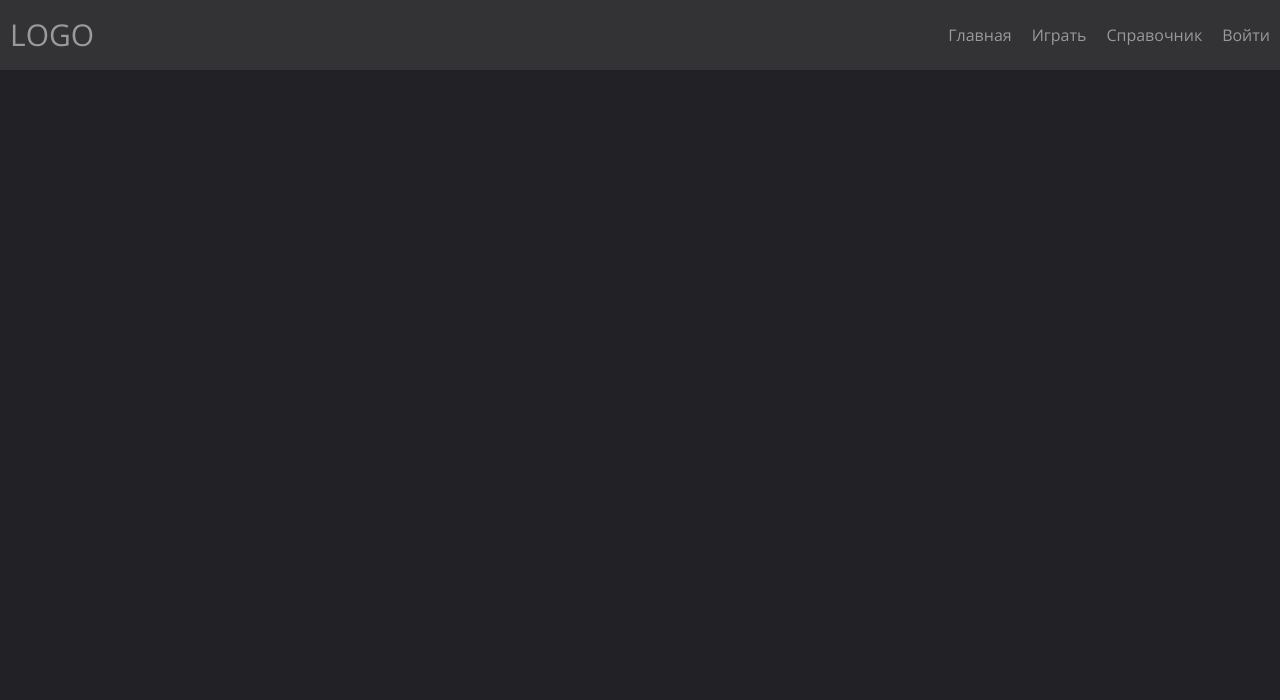
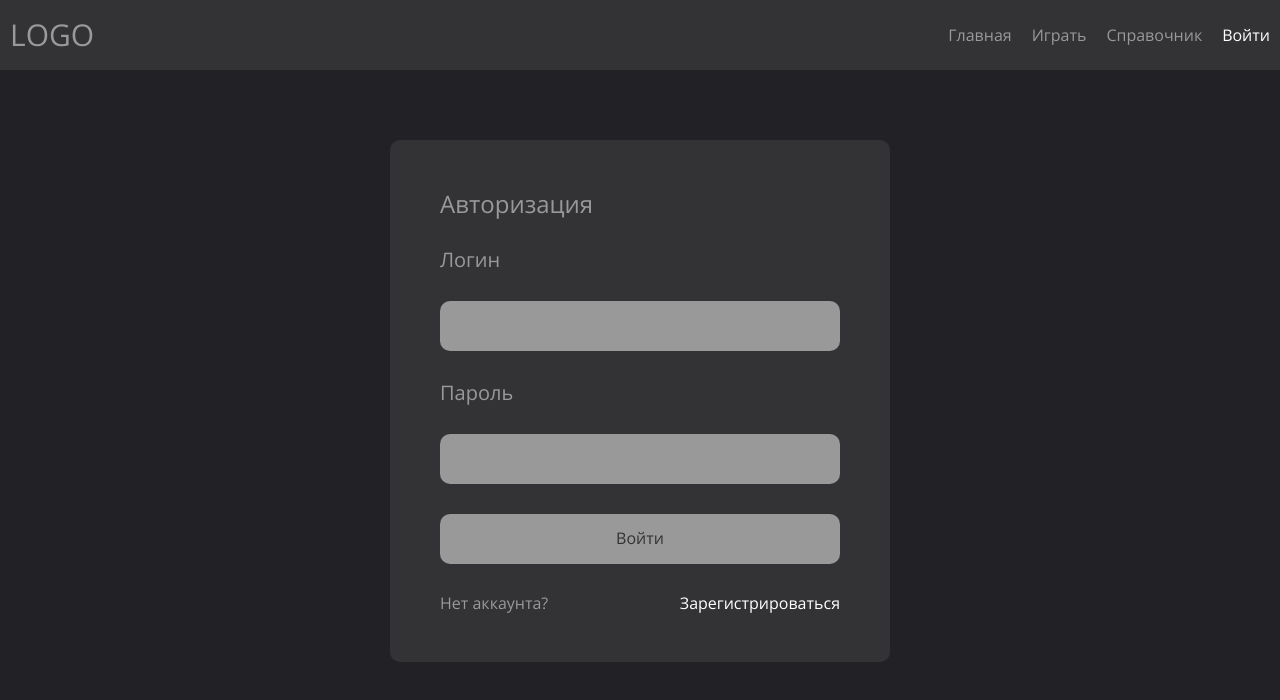
Before and after one commit to wanabeunique/RedGlow, a React (Vite) app: page /Login in a window 1280 px wide. Shown: the top 700 px of the page. Built offline with nearby package versions, Linux system fonts and the light colour scheme.

Commit message:
Добавил авторизацию, изменил навигацию, добавил стилей базовых компонентов

```diff
--- a/src/App.jsx
+++ b/src/App.jsx
@@ -6,13 +6,19 @@ import Header from './components/Header/Header'
 import Footer from './components/Footer/Footer'
 import Headbook from './components/Headbook/Headbook'
 import { Routes, Route, Link } from 'react-router-dom'
+import Layout from './components/Layout/Layout'
+import Homepage from './components/Homepage/Homepage'
+import Login from './components/Login/Login'
 
 function App() {
   return (
     <>
-      <Header />
         <Routes>
-          <Route path='/Headbook/*' element={<Headbook/>} />
+          <Route path='/' element={<Layout/>}>
+            <Route index element={<Homepage />} />
+            <Route path='/Headbook/*' element={<Headbook/>} />
+            <Route path='/Login' element={<Login />}></Route>
+          </Route>
         </Routes>
       <Footer />
     </>
--- a/src/components/Headbook/HeadbookСiv5/HeadbookCiv5.jsx
+++ b/src/components/Headbook/HeadbookСiv5/HeadbookCiv5.jsx
@@ -32,18 +32,16 @@ export default function () {
                 console.log(nation)
                 return(
                     <div
+                    key={nation[0]}
                     className={`text ${styles.nation__item}`}
                     // onMouseEnter={handleMouseEnter(nation)}
                     // onMouseLeave={handleMouseLeave}
                     >
                     {nation[0]}
                     <img className={`text ${styles.nation__img}`} src={`/headbook/headbook_civilization5/${nation[1].Флаг}`} alt="" />
-                    { isModalVisible == nation && (
-                      <div className="modal">
-                        <p>This is the modal content!</p>
-                        <button onClick={() => setIsModalVisible(false)}>Close</button>
-                      </div>
-                    )}
+                    <div className={styles.modal}>
+                      <div>Лидер: {nation[0][1][0][1]}</div>
+                    </div>
                   </div>
                 )
               })
--- a/src/components/Headbook/HeadbookСiv5/HeadbookCiv5.module.sass
+++ b/src/components/Headbook/HeadbookСiv5/HeadbookCiv5.module.sass
@@ -9,7 +9,18 @@
     justify-content: space-evenly
     gap: var(--tiny-offset)
     align-items: center
+    position: relative
+    &:hover
+      .modal
+        display: block
+
   &__img
     width: 50px
     height: 50px
     margin-left: auto
+
+.modal
+  position: absolute
+  top: 0
+  left: 0
+  display: none
--- a/src/components/Header/Header.jsx
+++ b/src/components/Header/Header.jsx
@@ -1,19 +1,19 @@
 import React from 'react'
 import styles from './Header.module.sass'
-import { Link } from 'react-router-dom'
+import { Link, NavLink } from 'react-router-dom'
 
 export default function Header() {
   return (
     <header className={styles.header}>
       <div className={`container ${styles.header__container}`}>
-        <div className={styles.header__logo}>
+        <Link to={'/'} className={styles.header__logo}>
           LOGO
-        </div>
+        </Link>
         <ul className={styles.header__items}>
-          <li className={styles.header__item}><Link to='/' className={`text ${styles.header__link}`}>Главная</Link></li>
-          <li className={styles.header__item}><Link to='#' className={`text ${styles.header__link}`}>Играть</Link></li>
-          <li className={styles.header__item}><Link to='/headbook' className={`text ${styles.header__link}`}>Справочник</Link></li>
-          <li className={styles.header__item}><Link to='#' className={`text ${styles.header__link}`}>Войти</Link></li>
+          <li className={styles.header__item}><NavLink to='/' className={`text ${styles.header__link}`}>Главная</NavLink></li>
+          <li className={styles.header__item}><NavLink to='/Play' className={`text ${styles.header__link}`}>Играть</NavLink></li>
+          <li className={styles.header__item}><NavLink to='/headbook' className={`text ${styles.header__link}`}>Справочник</NavLink></li>
+          <li className={styles.header__item}><NavLink to='/Login' className={`text ${styles.header__link}`}>Войти</NavLink></li>
           {/* <li className={styles.header__item}>Профиль</li> */}
         </ul>
       </div>
--- a/src/components/Header/Header.module.sass
+++ b/src/components/Header/Header.module.sass
@@ -19,3 +19,4 @@
   &__logo
     color: var(--font-color)
     font-size: 30px
+    text-decoration: none
--- /dev/null
+++ b/src/components/Homepage/Homepage.jsx
@@ -0,0 +1,10 @@
+import React from 'react'
+import styles from './Homepage.module.sass'
+
+export default function Homepage() {
+  return (
+    <div>
+      Главная
+    </div>
+  )
+}
--- /dev/null
+++ b/src/components/Layout/Layout.jsx
@@ -0,0 +1,14 @@
+import React from 'react'
+import { Outlet } from 'react-router-dom'
+import Header from '../Header/Header'
+import Footer from '../Footer/Footer'
+
+export default function Layout() {
+  return (
+    <div>
+      <Header />
+      <Outlet />
+      <Footer />
+    </div>
+  )
+}
--- /dev/null
+++ b/src/components/Login/Login.jsx
@@ -0,0 +1,25 @@
+import React from 'react'
+import styles from './Login.module.sass'
+import { Link, Routes } from 'react-router-dom'
+
+export default function Login() {
+  return (
+    <form className={styles.login}>
+      <div className={styles.login__wrapper}>
+        <p className={`${styles.login__title} title`}>Авторизация</p>
+        <p className={`${styles.login__subtitle} subtitle`}>Логин</p>
+        <input className={`${styles.login__input} input`} type="text" />
+        <p className={`${styles.login__subtitle} subtitle`}>Пароль</p>
+        <input className={`${styles.login__input} input`} type="text" />
+        <button type='submit' className={`${styles.login__button} button`}>Войти</button>
+        <div className={styles.login__reg}>
+          <p className='text'>Нет аккаунта?</p>
+          <Link to={'/registration'} className={`text ${styles.login__link}`}>Зарегистрироваться</Link>
+        </div>
+      </div>
+      {/* <Routes>
+        <Route ></Route>
+      </Routes> */}
+    </form>
+  )
+}
--- /dev/null
+++ b/src/components/Login/Login.module.sass
@@ -0,0 +1,22 @@
+.login
+  margin: 0 auto
+  margin-top: var(--container-offset)
+  background: var(--main-color)
+  width: 50%
+  max-width: 500px
+  border-radius: 10px
+  &__wrapper
+    display: flex
+    flex-direction: column
+    gap: var(--middle-offset)
+    padding: var(--big-offset)
+  &__title
+    margin: 0
+  &__subtitle
+    margin: 0
+  &__reg
+    display: flex
+    justify-content: space-between
+  &__link
+    text-decoration: none
+    color: var(--white-color)
--- a/src/index.sass
+++ b/src/index.sass
@@ -2,8 +2,7 @@
   --bg-color: #222226
   --main-color: #333336
   --font-color: #999
-  --secondary-font-color: #777 //шрифт на бг
-
+  --secondary-font-color: #777
   --white-color: #fff
   // offsets
   --tiny-offset: 10px
@@ -15,6 +14,9 @@
 
 @import 'fonts.css'
 
+*
+  box-sizing: border-box
+
 body
   font-family: 'Open Sans'
   background: var(--bg-color)
@@ -24,20 +26,47 @@ body
   padding: 0 10px
   margin: 0 auto
 
-.text
-  font-size: 16px
-  font-family: 'Open Sans'
-  color: var(--font-color)
+@Layer components
+  .text
+    font-size: 16px
+    font-family: 'Open Sans'
+    color: var(--font-color)
+    margin: 0
 
-.title
-  font-size: 24px
-  font-family: 'Open Sans'
-  color: var(--font-color)
+  .title
+    font-size: 24px
+    font-family: 'Open Sans'
+    color: var(--font-color)
+    margin: 0
 
-.subtitle
-  font-size: 20px
-  font-family: 'Open Sans'
-  color: var(--font-color)
+  .subtitle
+    font-size: 20px
+    font-family: 'Open Sans'
+    color: var(--font-color)
+    margin: 0
+
+  .button
+    display: flex
+    width: 100%
+    align-items: center
+    justify-content: center
+    background: var(--font-color)
+    color: var(--main-color)
+    font-size: 20px
+    height: 50px
+    border-radius: 10px
+    border: none
+
+  .input
+    width: 100%
+    background: var(--font-color)
+    border-radius: 10px
+    color: var(--main-color)
+    border: none
+    height: 50px
+    padding: 10px
+    &::placeholder
+      color: var(--font-color)
 
 @media (max-width: 768px)
   .text
@@ -47,7 +76,10 @@ body
   .subtitle
     font-size: 16px
 
-a
+a,button
   &:hover
     filter: contrast(2)
     transition: filter .5s ease-out
+
+.active
+  color: var(--white-color)
```
Also changed, not shown: src/components/Homepage/Homepage.module.sass (added).
